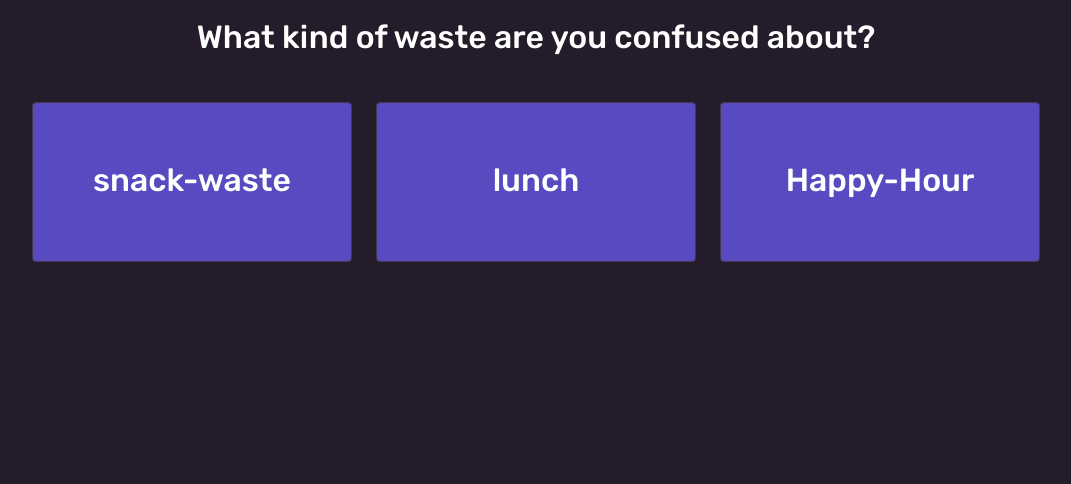
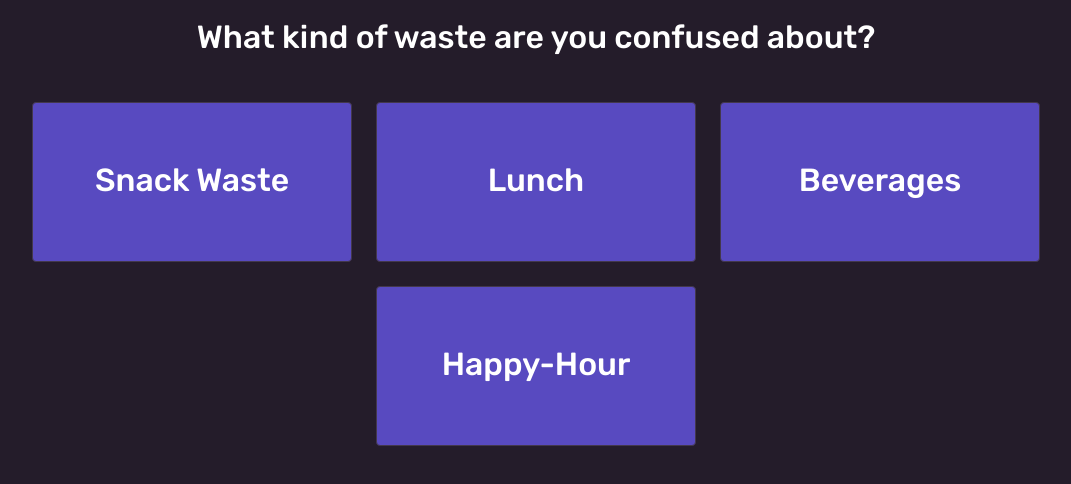
Before and after one commit to KobbyBawuah/waste-flowchart, a React (Create React App) app: page / in a window 1280 px wide. Shown: the top 484 px of the page, without its empty margins (104-1175 px from the left). Built offline with nearby package versions, Linux system fonts and the light colour scheme.

Commit message:
some improvements

```diff
--- a/src/components/Button.js
+++ b/src/components/Button.js
@@ -1,33 +1,19 @@
 import React from "react";
 import styled from "@emotion/styled";
-import { PRIMARY_BUTTON_PURPLE, WHITE } from "../theme/colors";
+import { DISABLED_BUTTON_PURPLE, PRIMARY_BUTTON_PURPLE, WHITE } from "../theme/colors";
 import ResultIcon from "./ResultIcon";
 
-class Button extends React.Component {
-  constructor(props) {
-    // Required step: always call the parent class' constructor
-    super(props);
+function Button({label, icon, onClick, disabled}) {
 
-    // Set the state directly. Use props if necessary.
-    this.state = {
-      label: this.props.label, // 'snack-waste'
-    };
-
-    this.clickHandler = this.clickHandler.bind(this);
+  function clickHandler() {
+    onClick(label);
   }
 
-  clickHandler() {
-    this.props.onClick(this.props.label);
-  }
-
-  render() {
-    let clickHandler = this.clickHandler;
-    return (
-      <StyledButton onClick={clickHandler}>
-        {this.state.label} <ResultIcon icon={this.props.icon} />
-      </StyledButton>
-    );
-  }
+  return (
+    <StyledButton onClick={disabled ? null : clickHandler} disabled={disabled}>
+      {label} <ResultIcon icon={icon} />
+    </StyledButton>
+  );
 }
 
 const StyledButton = styled(`button`)`
@@ -46,7 +32,7 @@ const StyledButton = styled(`button`)`
   font-family: Rubik, Avenir Next, Helvetica Neue, sans-serif;
   font-weight: 600;
 
-  background-color: ${PRIMARY_BUTTON_PURPLE};
+  background-color: ${({disabled}) => disabled ? DISABLED_BUTTON_PURPLE : PRIMARY_BUTTON_PURPLE};
 
   border-radius: 4px;
   border: 1px solid #43384c;
--- a/src/components/Display.js
+++ b/src/components/Display.js
@@ -72,13 +72,14 @@ function Display({ initialValue }) {
       ) : //false
       null}
 
-      {Object.keys(options).map(function (key, index) {
+      {Object.keys(options).map(function (key) {
         return (
           <Button
             key={key}
             label={key}
             icon={options[key].result}
             onClick={clickHandler(options[key])}
+            disabled={!!options[key].result}
           />
         );
       })}
--- a/src/components/ResultIcon.js
+++ b/src/components/ResultIcon.js
@@ -1,4 +1,4 @@
-import { FaTrashAlt, FaRecycle, FaApple } from "react-icons/fa";
+import { FaTrashAlt, FaRecycle, FaLeaf } from "react-icons/fa";
 
 export default function ResultIcon({ icon }) {
   switch (icon) {
@@ -7,7 +7,7 @@ export default function ResultIcon({ icon }) {
     case "recycling":
       return <FaRecycle />;
     case "organic":
-      return <FaApple />;
+      return <FaLeaf />;
     default:
       return null;
   }
--- a/src/theme/colors.js
+++ b/src/theme/colors.js
@@ -1,3 +1,3 @@
-export const PURPLE = "#241c2a";
+export const DISABLED_BUTTON_PURPLE = "#443C4B";
 export const PRIMARY_BUTTON_PURPLE = "#584AC0";
 export const WHITE = "#ffffff";
--- a/src/wasteMap.json
+++ b/src/wasteMap.json
@@ -1,6 +1,6 @@
 {
   "options": {
-    "snack-waste": {
+    "Snack Waste": {
       "options": {
         "snack/candy wrapper": {
           "result": "garbage"
@@ -45,7 +45,7 @@
       },
       "icon": "../img/file"
     },
-    "lunch": {
+    "Lunch": {
       "options": {
         "Banh Mi": {
           "options": {
@@ -137,6 +137,65 @@
         }
       }
     },
+    "Beverages": {
+      "options": {
+        "Beer": {
+          "options" : {
+            "Can": {
+              "result": "recycling"
+            },
+            "Bottle": {
+              "result": "recycling"
+            }
+          }
+        },
+        "Coffee": {
+          "options" : {
+            "Iced Coffee": {
+              "result": "recycling"
+            },
+            "Cold Brew": {
+              "result": "recycling"
+            },
+            "White/Coloured Lid ": {
+              "result": "recycling"
+            },
+            "Black Lid": {
+              "result": "Garbage"
+            },
+            "Cup": {
+              "result": "Garbage"
+            },
+            "Straw": {
+              "result": "Garbage"
+            }
+          }
+        },
+        "Coconut Water": {
+          "options" : {
+            "Can": {
+              "result": "recycling"
+            },
+            "Carton": {
+              "result": "recycling"
+            }
+          }
+        },
+        "Milk/Non-dairy": {
+          "options" : {
+            "Protein Milk": {
+              "result": "recycling"
+            },
+            "Almond/Oat": {
+              "result": "recycling"
+            },
+            "Milk": {
+              "result": "recycling"
+            }
+          }
+        }
+      }
+    },
     "Happy-Hour": {
       "options": {
         "Pizza": {
```
